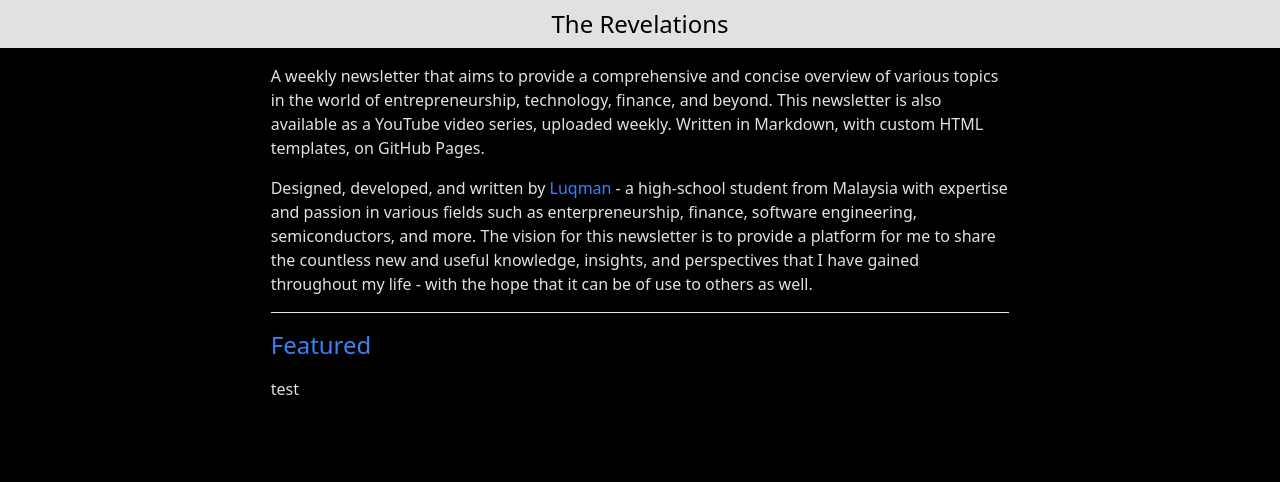
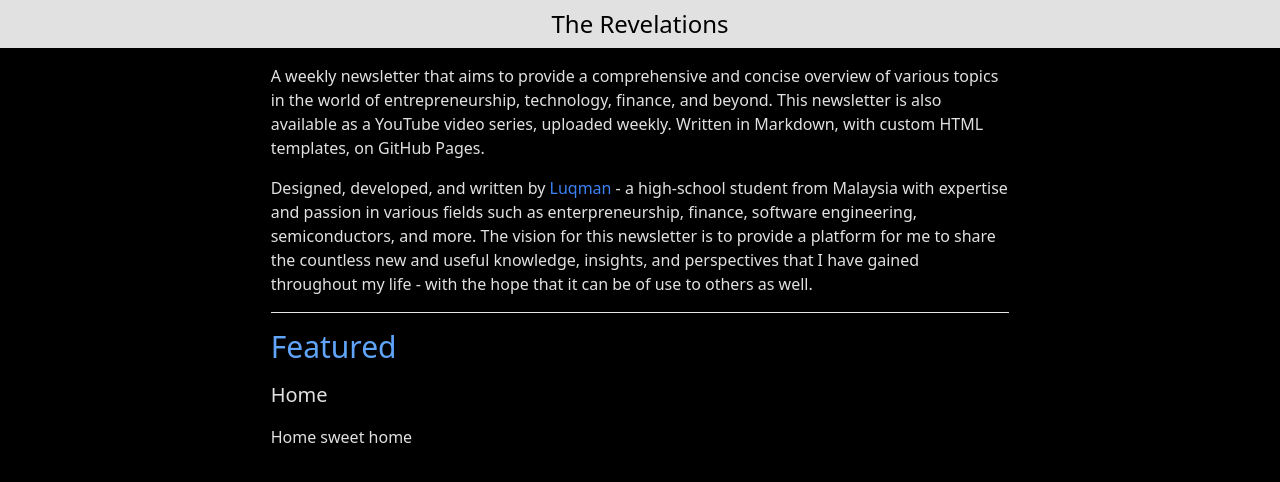
Before and after one commit to theluqmn/revelations, a Jekyll site: the page built from index.md, in a window 1280 px wide. Shown: the top 482 px of the page. Built offline with Jekyll 4.4.1, drawn with Linux system fonts in a browser that asks for light colours; nearby versions of some CDN libraries.

Commit message:
testing h3 headings now

```diff
--- a/_layouts/home.html
+++ b/_layouts/home.html
@@ -32,7 +32,7 @@
         </header>
 
         <main class="pt-32 p-4 md:p-1 md:pt-16 lg:w-7/12 items-center mx-auto space-y-3 text-sm lg:text-base">
-            <div class="text-[rgb(225,225,225)] space-y-4 [&_a]:text-blue-500 [&_h2]:text-2xl [&_h2]:text-blue-500">
+            <div class="text-[rgb(225,225,225)] hover:text-white space-y-4 [&_a]:text-blue-500 [&_a]:hover:text-blue-400 [&_h2]:text-3xl [&_h2]:text-blue-400 [&_h3]:text-xl duration-300">
                 {{ content }}
             </div>
         </body>
--- a/index.md
+++ b/index.md
@@ -13,4 +13,6 @@ Designed, developed, and written by [Luqman](https://theluqmn.github.io/) - a hi
 
 ## Featured
 
-test
+### Home
+
+Home sweet home
```
